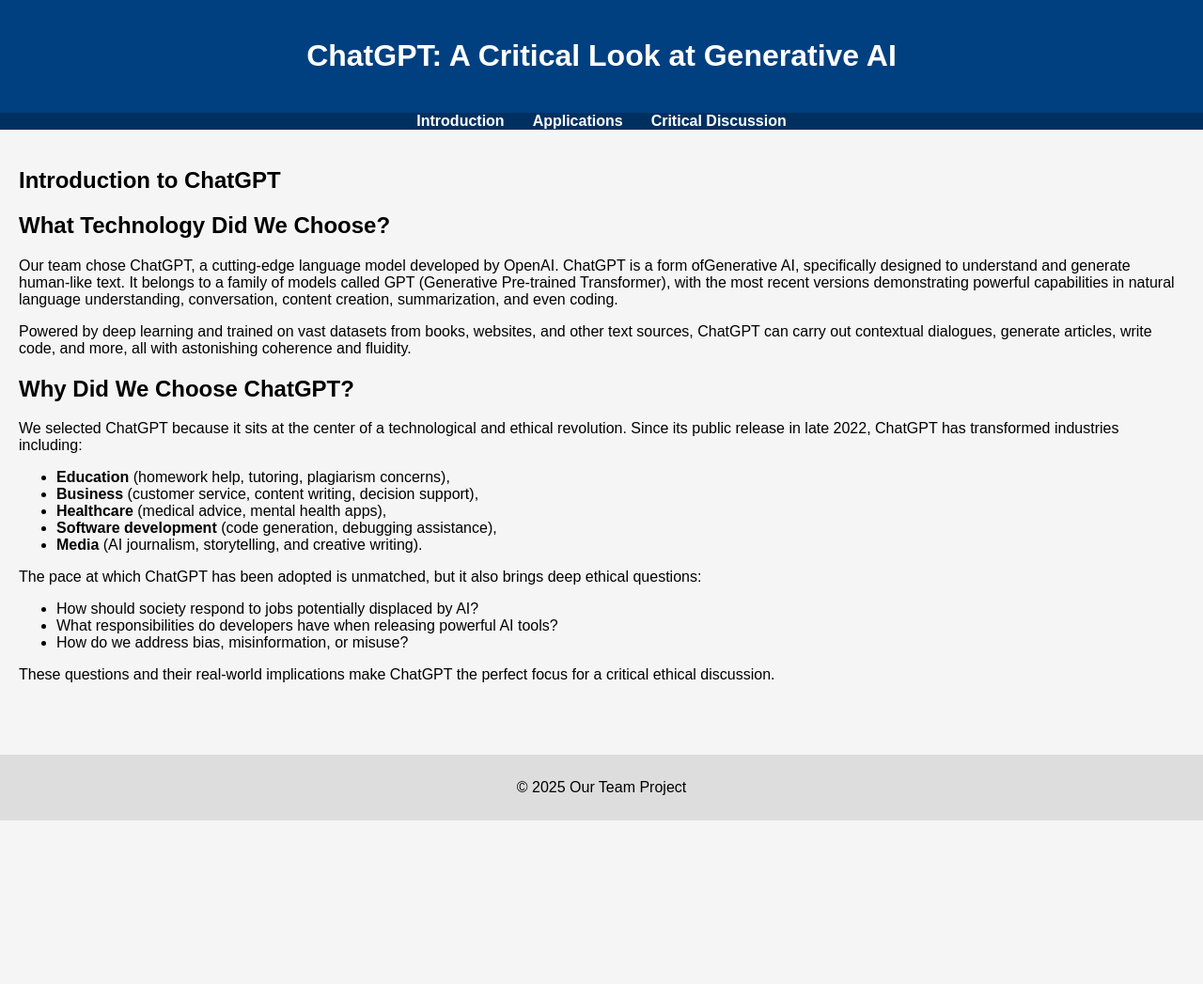
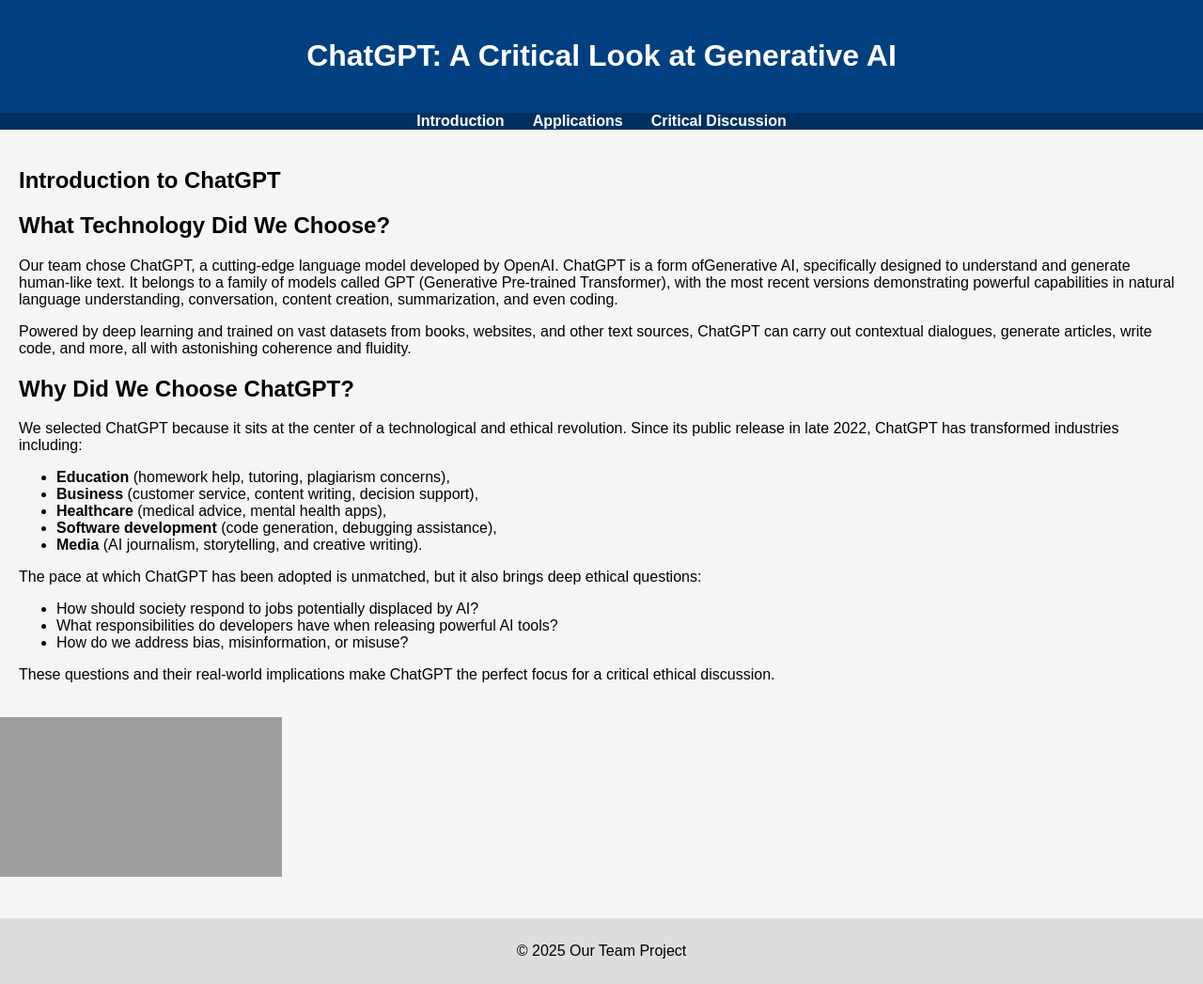
Before and after one commit to azegeta/FinalProject, a plain HTML site: page index.html in a window 1280 px wide. Shown: the whole page at 94% size. Before the commit the page ends 873 px from the top, so only its background shows below. Drawn offline with Linux system fonts and the light colour scheme; grey boxes are pictures that could not be loaded.

Commit message:
Update index.html

```diff
--- a/index.html
+++ b/index.html
@@ -50,6 +50,12 @@
         </section>
     </main>
 
+ <div class="youtube-video">
+        <iframe width="300" height="170" src="https://www.youtube.com/watch?v=pOmpqdlVCoo" frameborder="0" allowfullscreen></iframe>
+    </div>
+
+
+
     <footer>
         <p>&copy; 2025 Our Team Project</p>
     </footer>
```
